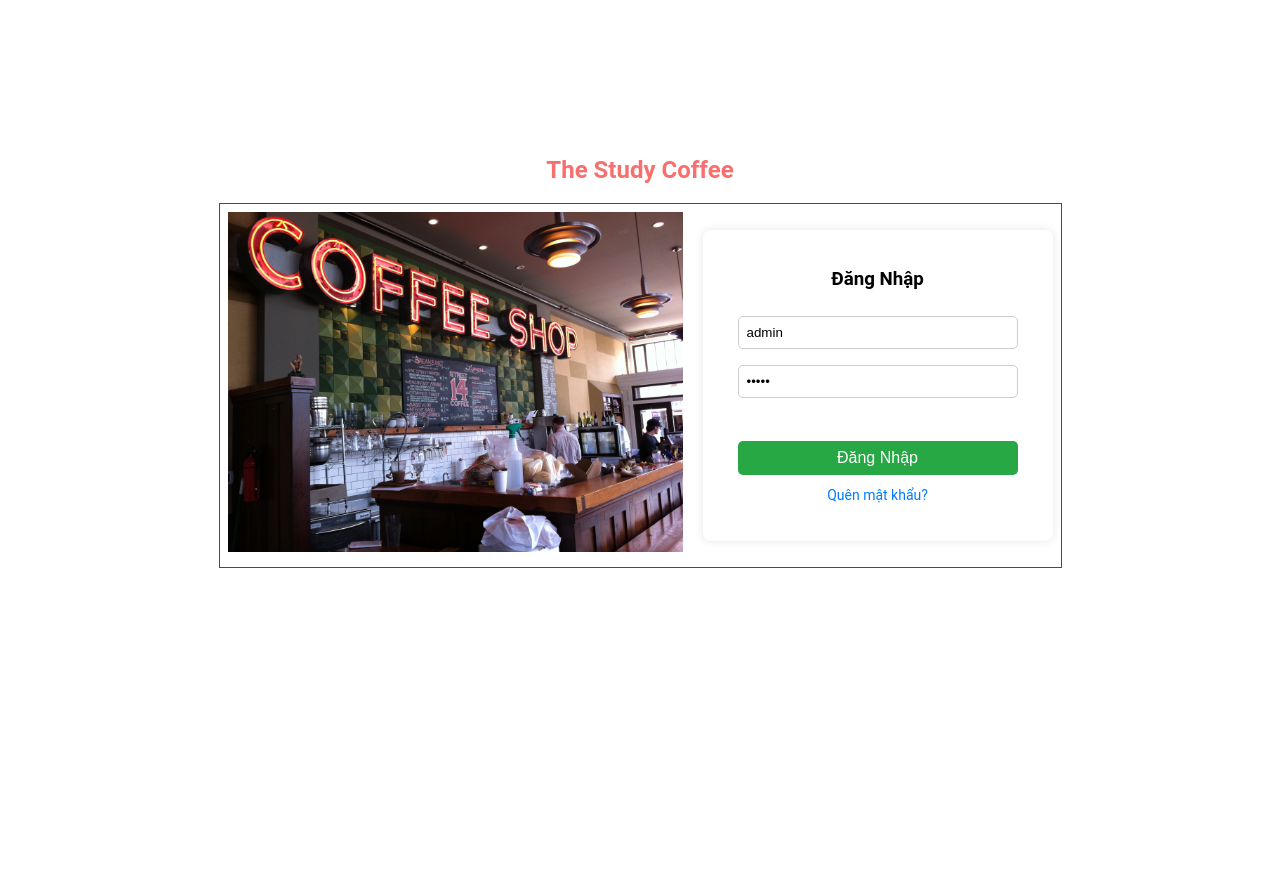
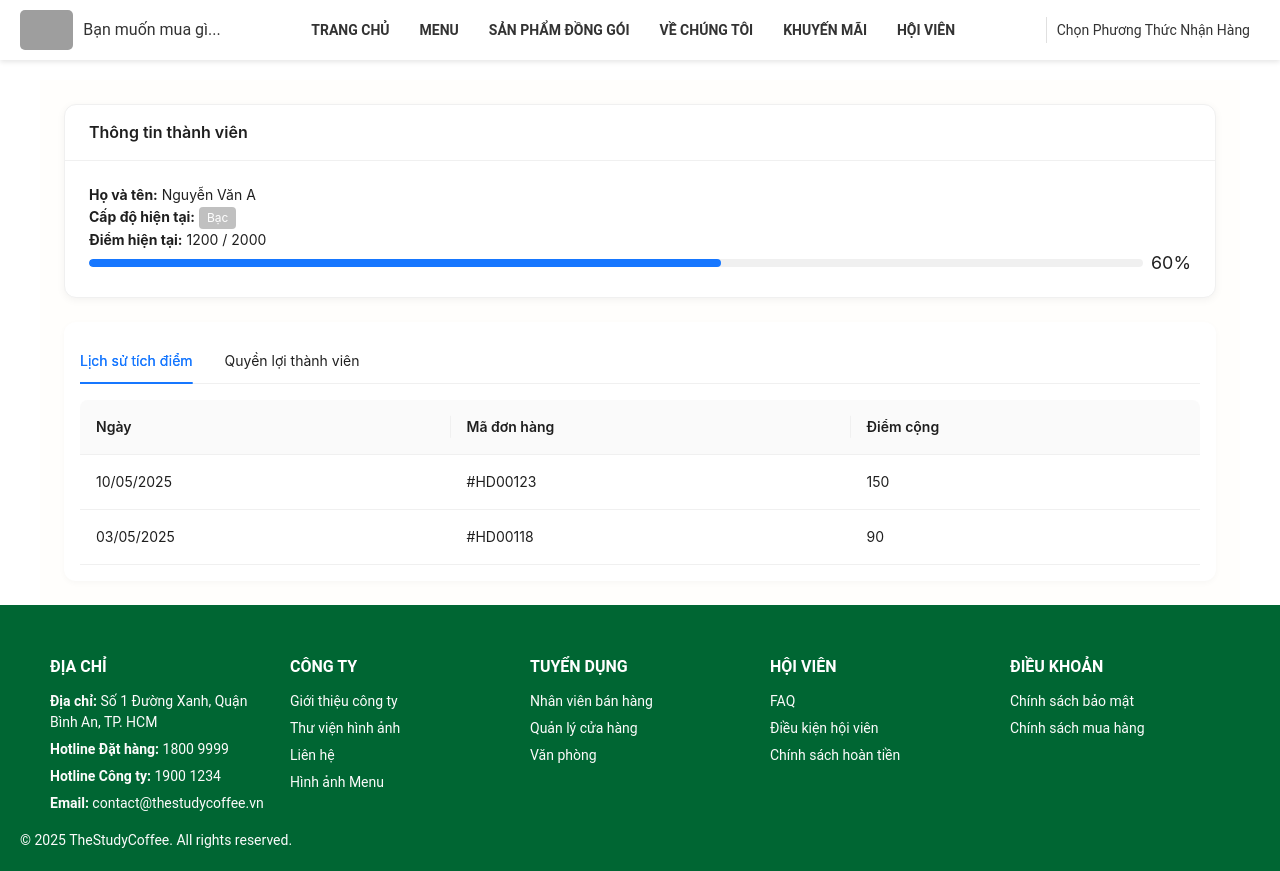
Before and after one commit to TranDucDaiPhat/ManageCoffeeShop, a React (Create React App) app in the folder frontend/: page /member in a window 1280 px wide. Before the commit this address led to /. Before the commit the page ends 800 px from the top, so only its background shows below. Built offline with nearby package versions, Linux system fonts and the light colour scheme; grey boxes are pictures that could not be loaded; some icons are missing.

Commit message:
Screen Member

```diff
--- a/frontend/src/App.js
+++ b/frontend/src/App.js
@@ -24,6 +24,7 @@ import Layout from "./components/Navbar/Layout";
 import HomePage from "./pages/homePage/HomePage";
 import Menu from "./pages/menu/Menu";
 import AboutUs from "./pages/About/AboutUs";
+import MemberPage from "./pages/Member/MemberPage";
 
 function App() {
   return (
@@ -49,6 +50,7 @@ function App() {
             <Route path="/homepage" element={<HomePage />} />
             <Route path="/menu" element={<Menu />} />
             <Route path="/about" element={<AboutUs />} />
+            <Route path="/member" element={<MemberPage />} />
           </Route>
 
           {/* route chung cho Employee và Manager*/}
--- a/frontend/src/components/Footer/Footer.jsx
+++ b/frontend/src/components/Footer/Footer.jsx
@@ -8,13 +8,6 @@ const Footer = () => {
         <div className={styles.footerColumn}>
           <h4>ĐỊA CHỈ</h4>
           <p>
-            <strong>Trụ sở chính:</strong> Công ty TNHH Cuties - ĐKKD:
-            0123456789
-          </p>
-          <p>
-            <strong>Nhà máy:</strong> Đường ABC, KCN XYZ, TP. Thân Thiện
-          </p>
-          <p>
             <strong>Địa chỉ:</strong> Số 1 Đường Xanh, Quận Bình An, TP. HCM
           </p>
           <p>
@@ -24,7 +17,7 @@ const Footer = () => {
             <strong>Hotline Công ty:</strong> 1900 1234
           </p>
           <p>
-            <strong>Email:</strong> contact@cuties.vn
+            <strong>Email:</strong> contact@thestudycoffee.vn
           </p>
         </div>
 
@@ -57,7 +50,7 @@ const Footer = () => {
         </div>
       </div>
       <div className={styles.footerBotttom}>
-        <p>© 2025 Cuties. All rights reserved.</p>
+        <p>© 2025 TheStudyCoffee. All rights reserved.</p>
       </div>
     </footer>
   );
--- a/frontend/src/pages/About/AboutUs.jsx
+++ b/frontend/src/pages/About/AboutUs.jsx
@@ -10,7 +10,7 @@ const AboutUs = () => {
       <Row gutter={[32, 32]} justify="center" align="middle">
         <Col xs={24} md={12}>
           <img
-            src="https://images.unsplash.com/photo-1523275335684-37898b6baf30"
+            src="https://images.unsplash.com/photo-1624583338957-4d155ca886dc?w=600&auto=format"
             alt="About Us"
             className="aboutus-image"
           />
--- /dev/null
+++ b/frontend/src/pages/Member/Member.module.css
@@ -0,0 +1,26 @@
+.container {
+    max-width: 1200px;
+    margin: auto;
+    padding: 24px;
+    background-color: #fffefc;
+  }
+
+  .banner {
+    width: 100%;
+    height: auto;
+    border-radius: 12px;
+    margin-bottom: 24px;
+  }
+
+  .card {
+    margin-bottom: 24px;
+    border-radius: 12px;
+    box-shadow: 0 2px 8px rgba(0, 0, 0, 0.05);
+  }
+
+  .tabs {
+    background-color: #ffffff;
+    padding: 16px;
+    border-radius: 12px;
+    box-shadow: 0 2px 6px rgba(0, 0, 0, 0.03);
+  }
--- /dev/null
+++ b/frontend/src/pages/Member/MemberPage.jsx
@@ -0,0 +1,94 @@
+import React from "react";
+import { Card, Tabs, Table, Progress, Tag } from "antd";
+import styles from "./Member.module.css";
+
+const memberInfo = {
+  name: "Nguyễn Văn A",
+  level: "Bạc",
+  point: 1200,
+  nextLevel: 2000,
+};
+
+const levelBenefits = [
+  {
+    key: "1",
+    level: "Bạc",
+    condition: "0 - 1.999 điểm",
+    benefits: "Ưu đãi sinh nhật, tích điểm hoàn tiền 5%",
+  },
+  {
+    key: "2",
+    level: "Vàng",
+    condition: "2.000 - 4.999 điểm",
+    benefits: "Tích điểm hoàn tiền 7%, ưu đãi theo tháng",
+  },
+  {
+    key: "3",
+    level: "Bạch Kim",
+    condition: "Từ 5.000 điểm",
+    benefits: "Tích điểm hoàn tiền 10%, ưu đãi VIP đặc biệt",
+  },
+];
+
+const historyData = [
+  {
+    key: "1",
+    date: "10/05/2025",
+    order: "#HD00123",
+    points: 150,
+  },
+  {
+    key: "2",
+    date: "03/05/2025",
+    order: "#HD00118",
+    points: 90,
+  },
+];
+
+const MemberPage = () => {
+  return (
+    <div className={styles.container}>
+      <Card className={styles.card} title="Thông tin thành viên">
+        <p>
+          <strong>Họ và tên:</strong> {memberInfo.name}
+        </p>
+        <p>
+          <strong>Cấp độ hiện tại:</strong>{" "}
+          <Tag color="silver">{memberInfo.level}</Tag>
+        </p>
+        <p>
+          <strong>Điểm hiện tại:</strong> {memberInfo.point} /{" "}
+          {memberInfo.nextLevel}
+        </p>
+        <Progress percent={(memberInfo.point / memberInfo.nextLevel) * 100} />
+      </Card>
+
+      <Tabs defaultActiveKey="1" className={styles.tabs}>
+        <Tabs.TabPane tab="Lịch sử tích điểm" key="1">
+          <Table
+            columns={[
+              { title: "Ngày", dataIndex: "date", key: "date" },
+              { title: "Mã đơn hàng", dataIndex: "order", key: "order" },
+              { title: "Điểm cộng", dataIndex: "points", key: "points" },
+            ]}
+            dataSource={historyData}
+            pagination={false}
+          />
+        </Tabs.TabPane>
+        <Tabs.TabPane tab="Quyền lợi thành viên" key="2">
+          <Table
+            columns={[
+              { title: "Cấp độ", dataIndex: "level", key: "level" },
+              { title: "Điều kiện", dataIndex: "condition", key: "condition" },
+              { title: "Quyền lợi", dataIndex: "benefits", key: "benefits" },
+            ]}
+            dataSource={levelBenefits}
+            pagination={false}
+          />
+        </Tabs.TabPane>
+      </Tabs>
+    </div>
+  );
+};
+
+export default MemberPage;
--- a/frontend/src/pages/menu/Menu.module.css
+++ b/frontend/src/pages/menu/Menu.module.css
@@ -1,7 +1,7 @@
 .container {
-  padding: 20px;
+  padding: 10px;
   max-width: 1200px;
-  margin: 60px auto;
+  margin: 30px auto;
   background-color: #fff;
   border-radius: 12px;
 }
@@ -29,7 +29,7 @@
 .productCard {
   border-radius: 8px !important;
   border: 1px solid #e0e0e0;
-  height: 380px;
+  height: 390px;
   display: flex;
   flex-direction: column;
   justify-content: space-between;
@@ -131,6 +131,6 @@
 
 .bannerImg {
   width: 100%;
-  height: 280px;
+  height: 300px;
   object-fit: cover;
 }
```
